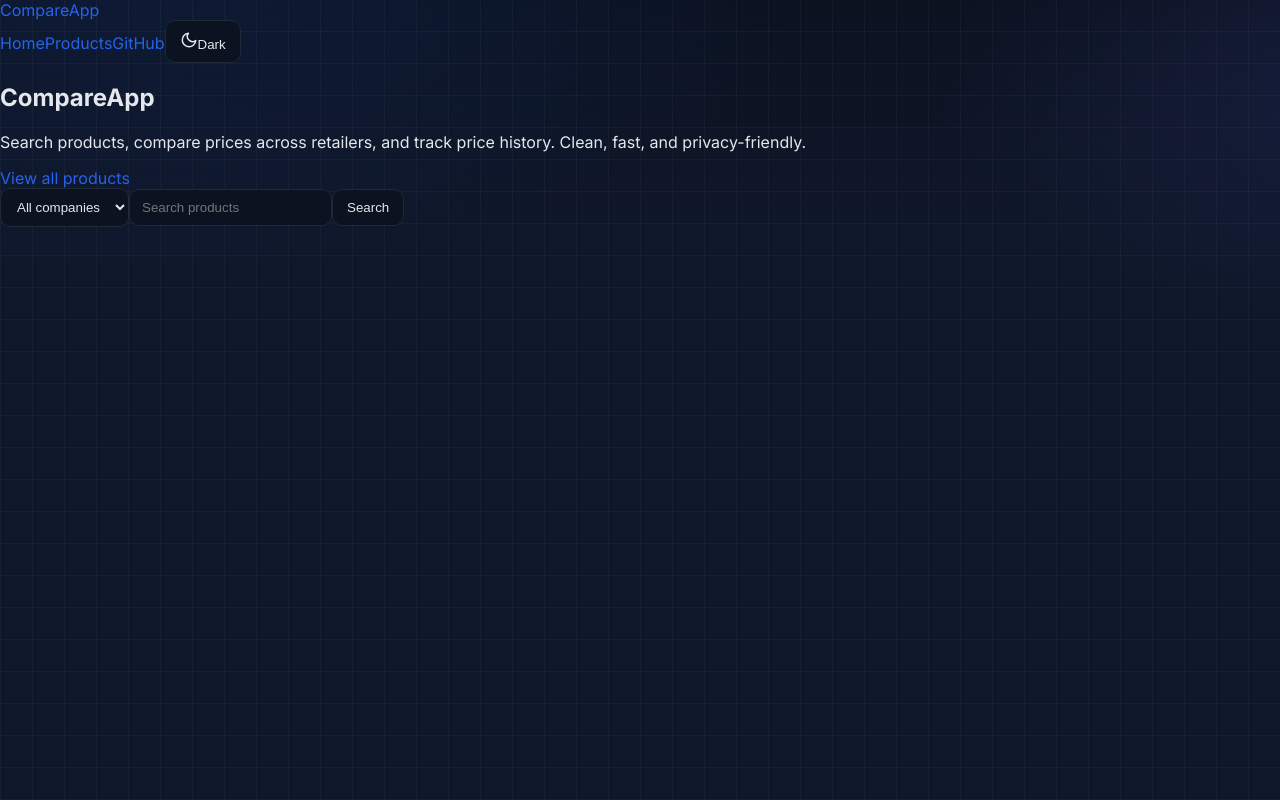
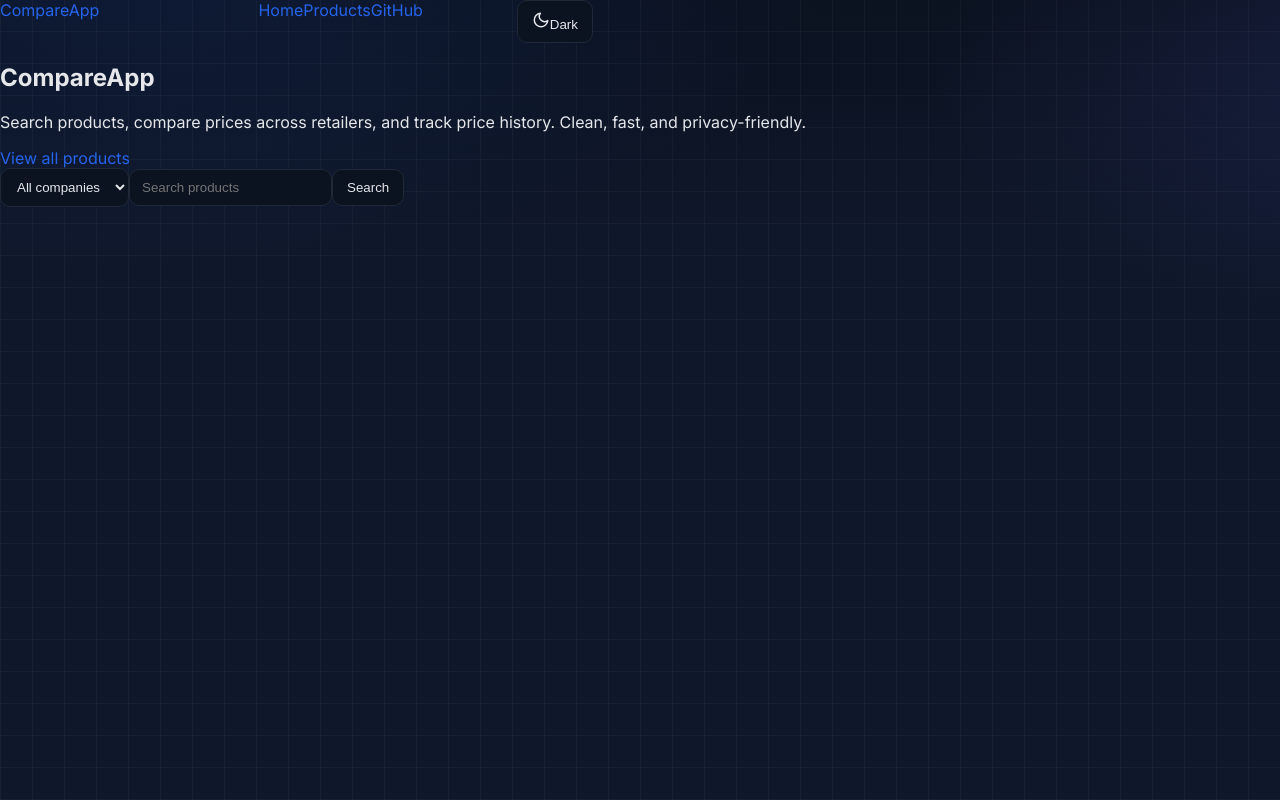
Before and after one commit to C0dingGM/CompareApp, a Next.js app in the folder web/: page / in a window 1280 px wide. Built offline with nearby package versions, Linux system fonts and the light colour scheme.

Commit message:
style(header): make header sticky, center nav, separate ThemeToggle; add hairline helper

```diff
--- a/web/app/globals.css
+++ b/web/app/globals.css
@@ -58,6 +58,10 @@ body {
 
 .popover { border: 1px solid #1f2937; border-radius: 10px; background: #0b1220; box-shadow: 0 10px 30px rgba(0,0,0,0.35); }
 .popover a { display: block; padding: 10px; border-bottom: 1px solid #111827; color: inherit; text-decoration: none; }
+
+/* hairline separator for sticky header on light bg grid */
+.hairline { box-shadow: inset 0 -1px 0 0 rgba(148,163,184,0.15); }
+
 .popover a:hover { background: #0f172a; }
 
 .grid { display: grid; grid-template-columns: repeat(auto-fill, minmax(240px, 1fr)); gap: 12px; }
--- a/web/app/layout.tsx
+++ b/web/app/layout.tsx
@@ -13,15 +13,16 @@ export default function RootLayout({ children }: { children: ReactNode }) {
       <body className={`${inter.className} min-h-screen bg-hero [background-size:32px_32px,32px_32px,auto,auto,auto]`}>
         <QueryProvider>
           <div className="max-w-5xl mx-auto px-4 py-4">
-            <header className="flex items-center justify-between mb-6 rounded-xl border border-slate-800/60 bg-slate-900/40 backdrop-blur supports-[backdrop-filter]:bg-slate-900/30">
+            <header className="sticky top-4 z-50 mb-6 grid grid-cols-[auto,1fr,auto] items-center rounded-xl border border-slate-800/60 bg-slate-900/40 backdrop-blur supports-[backdrop-filter]:bg-slate-900/30">
               <Link href="/" className="px-4 py-3 text-2xl font-bold bg-gradient-to-r from-sky-400 via-violet-400 to-emerald-400 bg-clip-text text-transparent">CompareApp</Link>
-              <nav className="flex items-center gap-1 sm:gap-2 px-2">
+              <nav className="flex items-center justify-center gap-1 sm:gap-2 px-2">
                 <Link href="/" className="px-3 py-2 rounded-md text-sm font-medium border border-transparent hover:bg-slate-900/5 dark:hover:bg-white/5 transition-colors">Home</Link>
                 <Link href="/products" className="px-3 py-2 rounded-md text-sm font-medium border border-transparent hover:bg-slate-900/5 dark:hover:bg-white/5 transition-colors">Products</Link>
                 <a href="https://github.com/C0dingGM/CompareApp" target="_blank" rel="noreferrer" className="px-3 py-2 rounded-md text-sm font-medium border border-transparent hover:bg-slate-900/5 dark:hover:bg-white/5 transition-colors">GitHub</a>
-                <span className="mx-1 h-6 w-px bg-slate-700/60" aria-hidden="true" />
+              </nav>
+              <div className="px-2">
                 <ThemeToggle />
-              </nav>
+              </div>
             </header>
             {children}
           </div>
```
